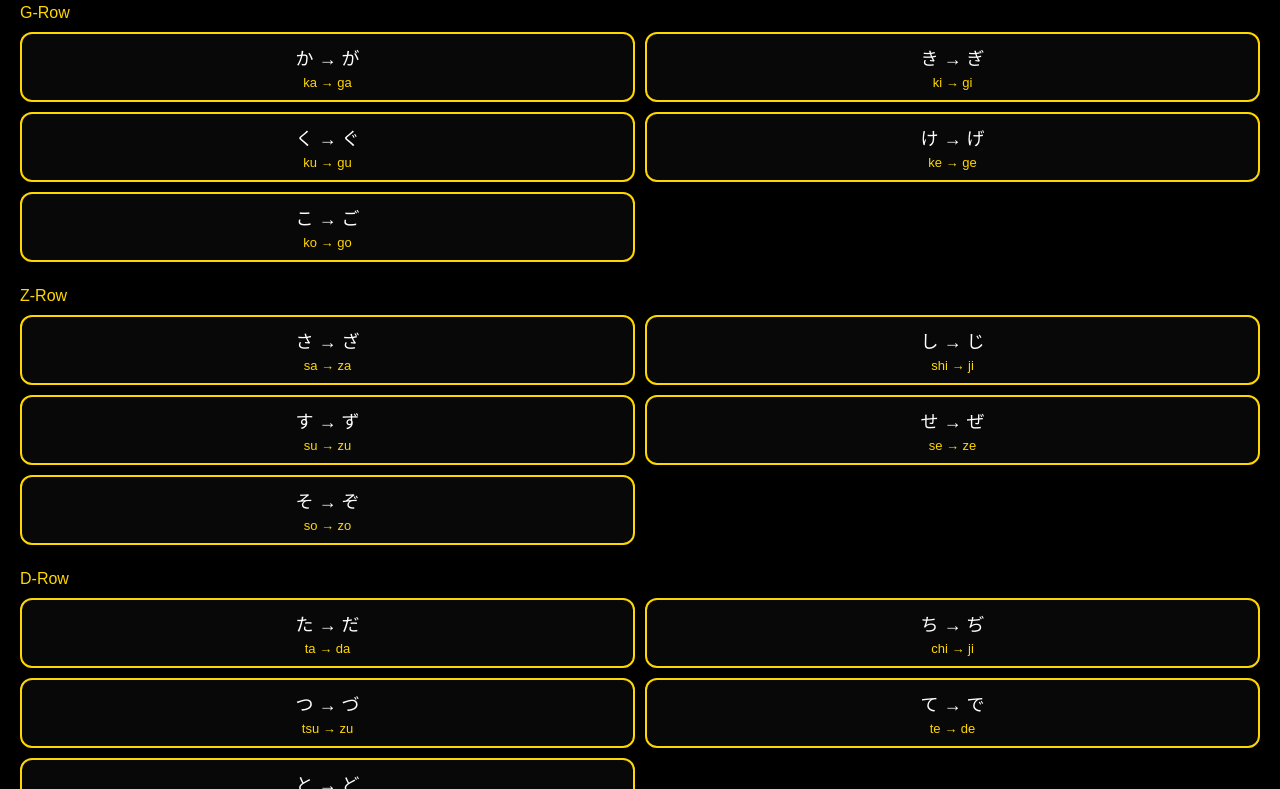
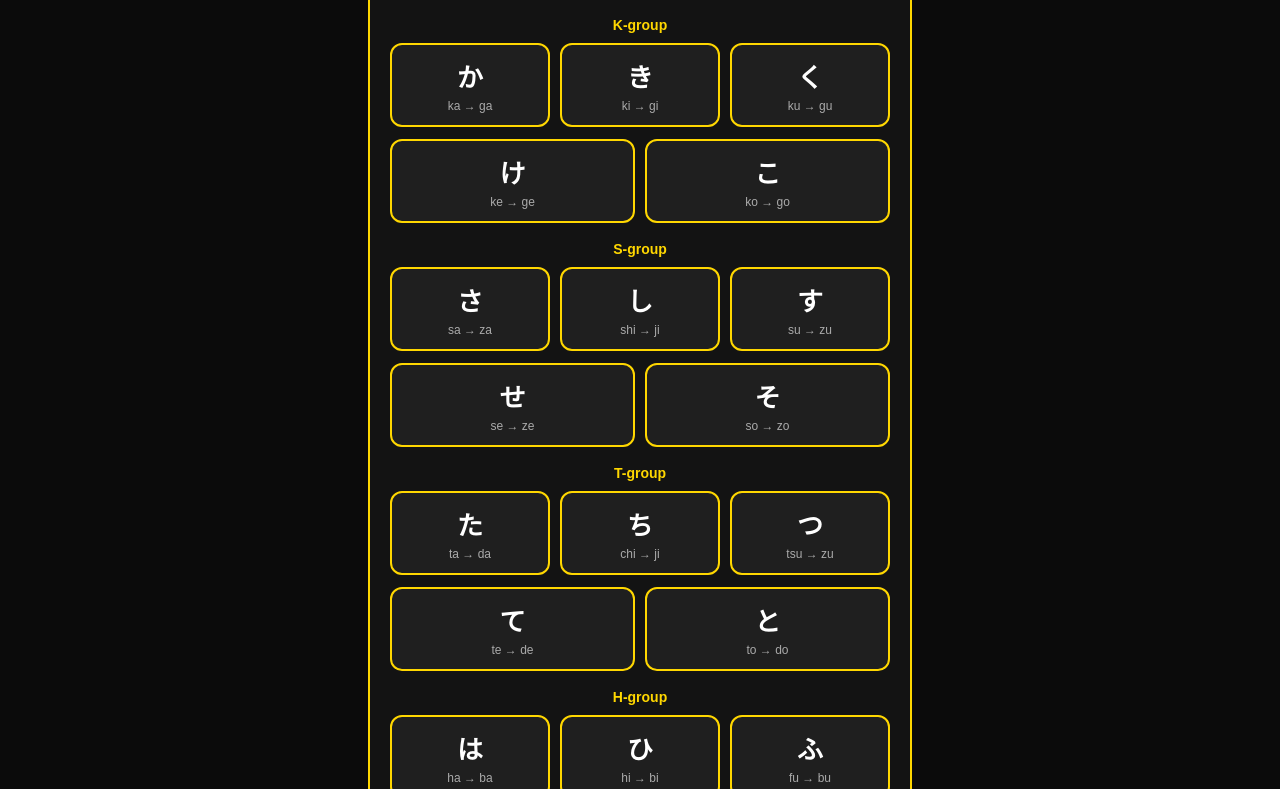
Before and after one commit to danu-ewonz/Ewonz-.Lingua, a plain HTML site: page dakuten.html in a window 1280 px wide. Shown: the part 94-883 px from the top of the page. Drawn offline with Linux system fonts and the light colour scheme.

Commit message:
Refactor HTML structure and styles for dakuten page

```diff
--- a/dakuten.html
+++ b/dakuten.html
@@ -1,68 +1,93 @@
 <!DOCTYPE html>
-<html>
+<html lang="en">
 <head>
 <meta charset="UTF-8">
-<meta name="viewport" content="width=device-width, initial-scale=1.0">
+<meta name="viewport" content="width=device-width, initial-scale=1.0, maximum-scale=1.0, user-scalable=no">
+
 <title>Hiragana Dakuten</title>
 
 <style>
+
 body{
     margin:0;
-background:#000;
+    min-height:100vh;
+
+    display:flex;
+    justify-content:center;
+    align-items:center;
+
+    background:#0b0b0b;
     font-family:Arial;
-color:#fff;
+    padding:20px;
+}
+
+/* CONTAINER */
+.container{
+    width:95%;
+    max-width:500px;
+
+    border:2px solid gold;
+    border-radius:20px;
+
     padding:20px;
     text-align:center;
+
+    background:rgba(255,255,255,0.03);
 }
 
-h1{
+/* TITLE */
+.title{
     color:gold;
+    font-size:22px;
+    font-weight:bold;
+    margin-bottom:8px;
+}
+
+.subtitle{
+    color:#aaa;
+    font-size:13px;
     margin-bottom:20px;
 }
 
-/* GROUP */
-.group{
-margin-bottom:25px;
+/* SECTION */
+.section{
+    color:gold;
+    font-size:14px;
+    font-weight:bold;
+    margin:18px 0 10px;
 }
 
-/* GROUP TITLE */
-.group-title{
-color:gold;
-font-size:16px;
-margin:10px 0;
-text-align:left;
+/* ROW */
+.row{
+    display:flex;
+    gap:10px;
+    margin-bottom:12px;
 }
 
-/* GRID (2 CARDS PER ROW) */
-.grid{
-display:grid;
-grid-template-columns:1fr 1fr;
-gap:10px;
+/* BOX */
+.box{
+    flex:1;
+
+    border:2px solid gold;
+    border-radius:12px;
+
+    padding:12px;
+
+    background:rgba(255,255,255,0.05);
 }
 
-/* CARD */
-.card{
-border:2px solid gold;
-border-radius:12px;
-padding:10px;
-background:rgba(255,255,255,0.03);
-text-align:center;
-font-size:18px;
+/* BIG */
+.big{
+    font-size:26px;
+    color:white;
+    font-weight:bold;
 }
 
-/* ROMAJI */
+/* SMALL */
 .small{
-display:block;
-color:#ffd700;
-font-size:13px;
+    font-size:12px;
+    color:#aaa;
     margin-top:5px;
-}
-
-/* RESPONSIVE */
-@media(max-width:500px){
-.grid{
-grid-template-columns:1fr 1fr;
-}
 }
 
 </style>
@@ -70,62 +95,67 @@ grid-template-columns:1fr 1fr;
 
 <body>
 
-<h1>Hiragana Dakuten</h1>
+<div class="container">
 
-<!-- 🔥 G ROW -->
-<div class="group">
-<div class="group-title">G-Row</div>
-<div class="grid">
+    <div class="title">Hiragana Dakuten</div>
+    <div class="subtitle">Voiced sound conversion system</div>
 
-<div class="card">か → が<span class="small">ka → ga</span></div>
-<div class="card">き → ぎ<span class="small">ki → gi</span></div>
-<div class="card">く → ぐ<span class="small">ku → gu</span></div>
-<div class="card">け → げ<span class="small">ke → ge</span></div>
-<div class="card">こ → ご<span class="small">ko → go</span></div>
+    <!-- 🔥 K GROUP -->
+    <div class="section">K-group</div>
 
-</div>
+    <div class="row">
+        <div class="box"><div class="big">か</div><div class="small">ka → ga</div></div>
+        <div class="box"><div class="big">き</div><div class="small">ki → gi</div></div>
+        <div class="box"><div class="big">く</div><div class="small">ku → gu</div></div>
     </div>
 
-<!-- 🔥 Z ROW -->
-<div class="group">
-<div class="group-title">Z-Row</div>
-<div class="grid">
-
-<div class="card">さ → ざ<span class="small">sa → za</span></div>
-<div class="card">し → じ<span class="small">shi → ji</span></div>
-<div class="card">す → ず<span class="small">su → zu</span></div>
-<div class="card">せ → ぜ<span class="small">se → ze</span></div>
-<div class="card">そ → ぞ<span class="small">so → zo</span></div>
-
-</div>
+    <div class="row">
+        <div class="box"><div class="big">け</div><div class="small">ke → ge</div></div>
+        <div class="box"><div class="big">こ</div><div class="small">ko → go</div></div>
     </div>
 
-<!-- 🔥 D ROW -->
-<div class="group">
-<div class="group-title">D-Row</div>
-<div class="grid">
+    <!-- 🔥 S GROUP -->
+    <div class="section">S-group</div>
 
-<div class="card">た → だ<span class="small">ta → da</span></div>
-<div class="card">ち → ぢ<span class="small">chi → ji</span></div>
-<div class="card">つ → づ<span class="small">tsu → zu</span></div>
-<div class="card">て → で<span class="small">te → de</span></div>
-<div class="card">と → ど<span class="small">to → do</span></div>
-
-</div>
+    <div class="row">
+        <div class="box"><div class="big">さ</div><div class="small">sa → za</div></div>
+        <div class="box"><div class="big">し</div><div class="small">shi → ji</div></div>
+        <div class="box"><div class="big">す</div><div class="small">su → zu</div></div>
     </div>
 
-<!-- 🔥 B ROW -->
-<div class="group">
-<div class="group-title">B-Row</div>
-<div class="grid">
+    <div class="row">
+        <div class="box"><div class="big">せ</div><div class="small">se → ze</div></div>
+        <div class="box"><div class="big">そ</div><div class="small">so → zo</div></div>
+    </div>
 
-<div class="card">は → ば<span class="small">ha → ba</span></div>
-<div class="card">ひ → び<span class="small">hi → bi</span></div>
-<div class="card">ふ → ぶ<span class="small">fu → bu</span></div>
-<div class="card">へ → べ<span class="small">he → be</span></div>
-<div class="card">ほ → ぼ<span class="small">ho → bo</span></div>
+    <!-- 🔥 T GROUP -->
+    <div class="section">T-group</div>
 
+    <div class="row">
+        <div class="box"><div class="big">た</div><div class="small">ta → da</div></div>
+        <div class="box"><div class="big">ち</div><div class="small">chi → ji</div></div>
+        <div class="box"><div class="big">つ</div><div class="small">tsu → zu</div></div>
     </div>
+
+    <div class="row">
+        <div class="box"><div class="big">て</div><div class="small">te → de</div></div>
+        <div class="box"><div class="big">と</div><div class="small">to → do</div></div>
+    </div>
+
+    <!-- 🔥 H GROUP -->
+    <div class="section">H-group</div>
+
+    <div class="row">
+        <div class="box"><div class="big">は</div><div class="small">ha → ba</div></div>
+        <div class="box"><div class="big">ひ</div><div class="small">hi → bi</div></div>
+        <div class="box"><div class="big">ふ</div><div class="small">fu → bu</div></div>
+    </div>
+
+    <div class="row">
+        <div class="box"><div class="big">へ</div><div class="small">he → be</div></div>
+        <div class="box"><div class="big">ほ</div><div class="small">ho → bo</div></div>
+    </div>
+
 </div>
 
 </body>
```
Lines whose indentation alone changed are shown as unchanged.
